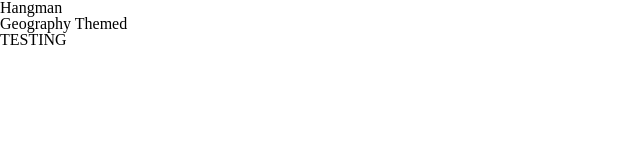
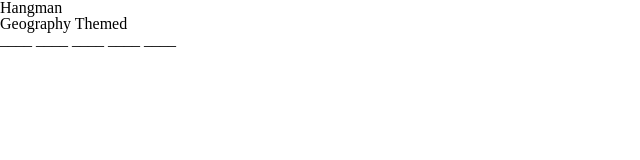
Before and after one commit to oserenchenko/Word-Guess-Game, a plain HTML site: page index.html in a window 1280 px wide. Shown: the full height of the page, 0-640 px from the left. Drawn offline with Linux system fonts and the light colour scheme.

Commit message:
random selection of word and display of blanks for each character

```diff
--- a/assets/javascript/game.js
+++ b/assets/javascript/game.js
@@ -1,11 +1,26 @@
 //Array of countries - the computer will randomly select one of these and the player will have to guess it
 wordsToGuess = ["Argentina", "Bulgaria", "Denmark", "Ghana", "Honduras", "Israel", "Japan", "Mongolia", "Myanmar", "Philippines", "Spain", "Sweden", "Uganda", "Vietnam", "Yemen", ];
 
-// Computer randomly chooses a word from the wordsToGuess array - this becomes the chosenWord
-var chosenWord = document.querySelector("#word");
-console.log(chosenWord.innerHTML);
+// Function that lets the computer randomly choose a word from the wordsToGuess array - the chose word becomes "randomSelect"
+function chooseNewWord() {
+  var randomSelect = wordsToGuess[Math.floor(Math.random() * wordsToGuess.length)];
+  return randomSelect;
+}
+//runs the above function
+var randomWord = chooseNewWord();
+console.log(randomWord); //logging it to the console just for now, for troubleshooting
 
-
+//Function that that the "randomWord" chosen above and replaces each string with a "___" and then displays it in the html header tag with the "chosenWordBlanks" ID
+function hideWord(randomWord) {
+  var blanks = ""
+  for (i = 0; i < randomWord.length; i++) {
+    blanks += "____    ";
+  }
+  var chosenWord = document.querySelector("#chosenWordBlanks");
+  chosenWord.innerHTML = blanks;
+}
+//runs the above function
+hideWord(randomWord);
 
 // This function is run whenever the user presses a key.
 document.onkeyup = function () {
--- a/index.html
+++ b/index.html
@@ -4,7 +4,6 @@
 <head>
   <meta charset="UTF-8">
   <meta name="viewport" content="width=device-width, initial-scale=1.0">
-  <script src="assets/javascript/game.js"></script>
   <link rel="stylesheet" type="text/css" href="assets/css/reset.css">
   <link rel="stylesheet" type="text/css" href="assets/css/style.css">
   <title>Document</title>
@@ -14,10 +13,9 @@
   <h1>Hangman</h1>
   <h2>Geography Themed</h2>
 
-  <div id="word">
-    <h3>TESTING</h3>
-  </div>
+  <h3 id="chosenWordBlanks">TESTING</h3>
 
+  <script src="assets/javascript/game.js"></script>
 </body>
 
 </html>
```
